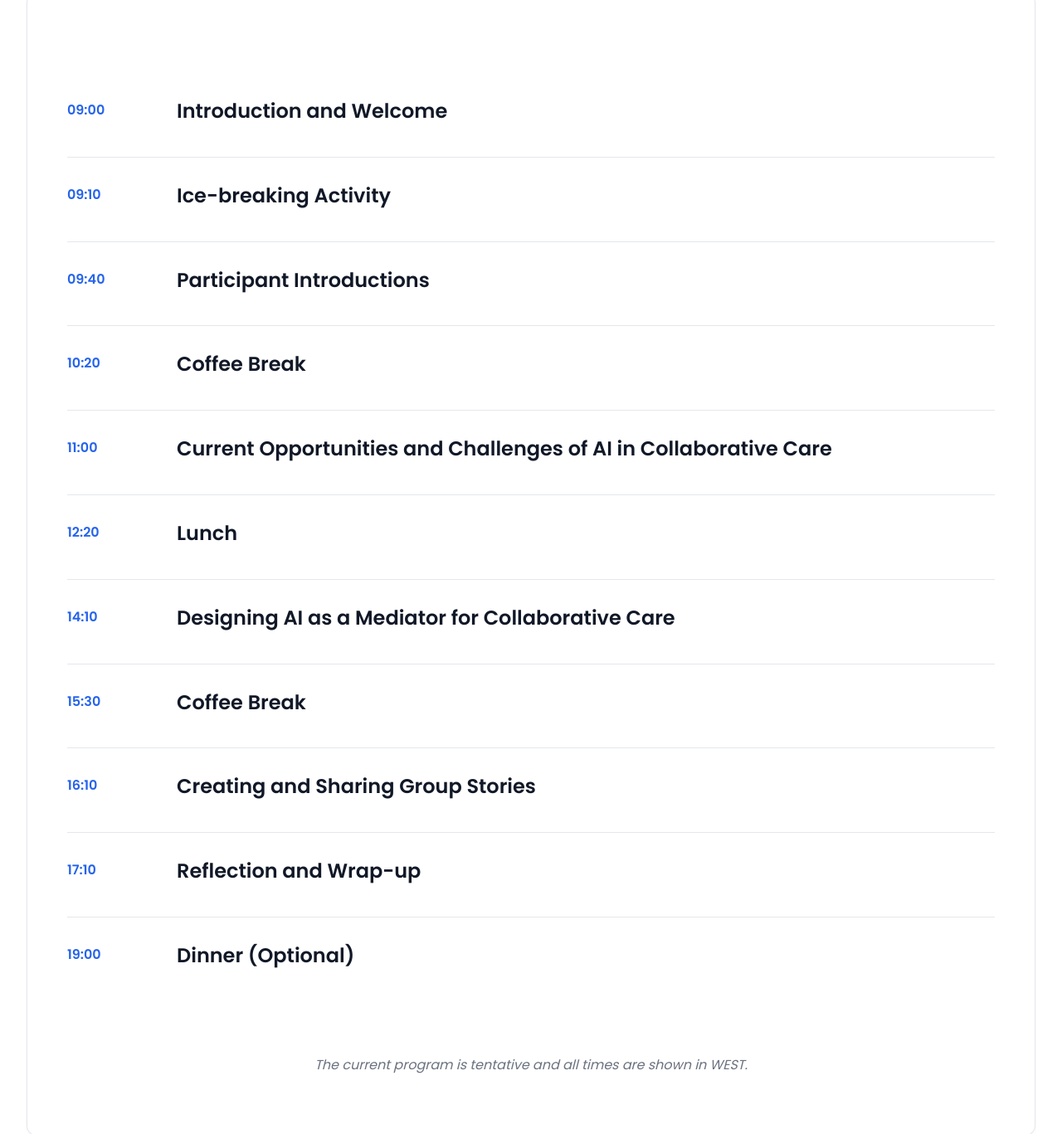
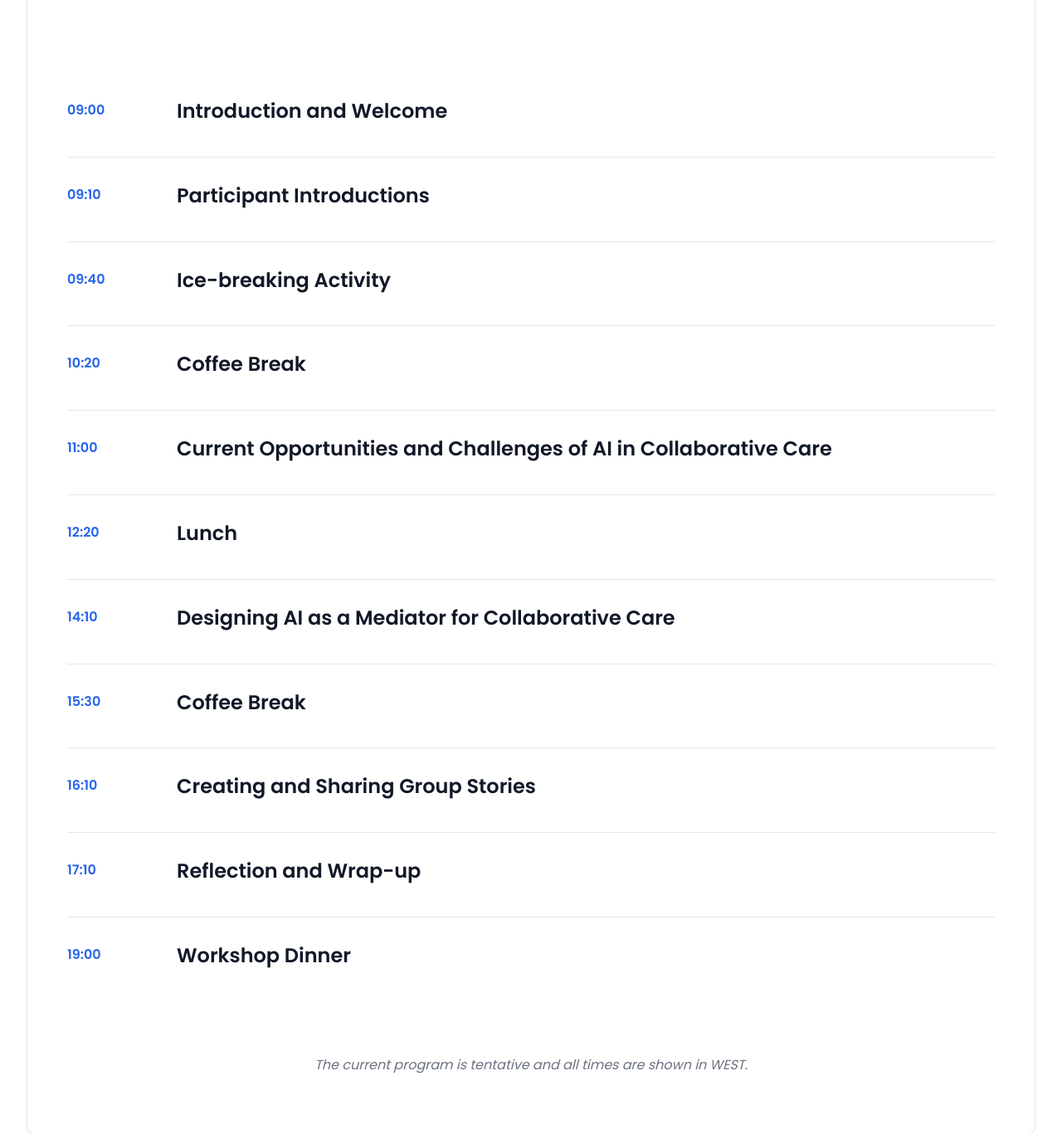
Before and after one commit to aimediator4collabhealth/aimediator4collabhealth.github.io, a website built with Vite: page index.html in a window 1280 px wide. Shown: the part 1747-3114 px from the top of the page at 83% size. Built offline with nearby package versions, Linux system fonts and the light colour scheme.

Commit message:
update info

```diff
--- a/index.html
+++ b/index.html
@@ -93,14 +93,14 @@
           <div class="activity-item">
             <div class="activity-time">09:10</div>
             <div class="activity-content">
-              <h4>Ice-breaking Activity</h4>
+              <h4>Participant Introductions</h4>
             </div>
           </div>
 
           <div class="activity-item">
             <div class="activity-time">09:40</div>
             <div class="activity-content">
-              <h4>Participant Introductions</h4>
+              <h4>Ice-breaking Activity</h4>
             </div>
           </div>
 
@@ -156,7 +156,7 @@
           <div class="activity-item">
             <div class="activity-time">19:00</div>
             <div class="activity-content">
-              <h4>Dinner (Optional)</h4>
+              <h4>Workshop Dinner</h4>
             </div>
           </div>
         </div>
```
